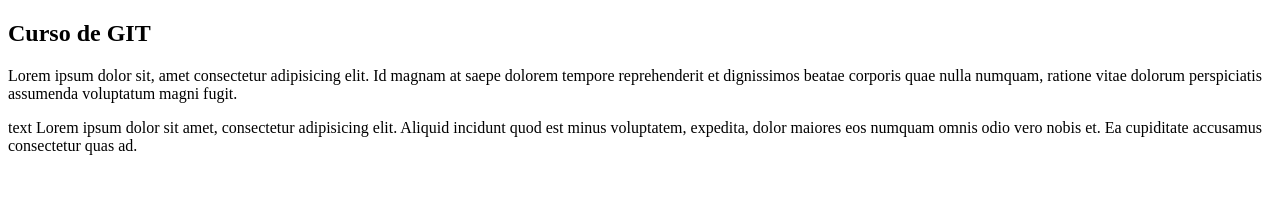
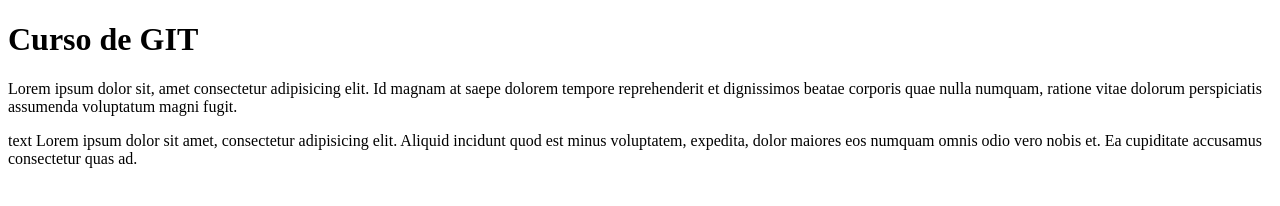
Before and after one commit to johanso/demogit, a plain HTML site: page index.html in a window 1280 px wide. Drawn offline with Linux system fonts and the light colour scheme.

Commit message:
Se modifica etiqueta titulo index

```diff
--- a/index.html
+++ b/index.html
@@ -7,7 +7,7 @@
     <link rel="stylesheet" href="style.css">
 </head>
 <body>
-    <h2>Curso de GIT</h2>
+    <h1>Curso de GIT</h1>
     <p>Lorem ipsum dolor sit, amet consectetur adipisicing elit. Id magnam at saepe dolorem tempore reprehenderit et dignissimos beatae corporis quae nulla numquam, ratione vitae dolorum perspiciatis assumenda voluptatum magni fugit.</p>
     <p>text Lorem ipsum dolor sit amet, consectetur adipisicing elit. Aliquid incidunt quod est minus voluptatem, expedita, dolor maiores eos numquam omnis odio vero nobis et. Ea cupiditate accusamus consectetur quas ad.</p>
 </body>
```
